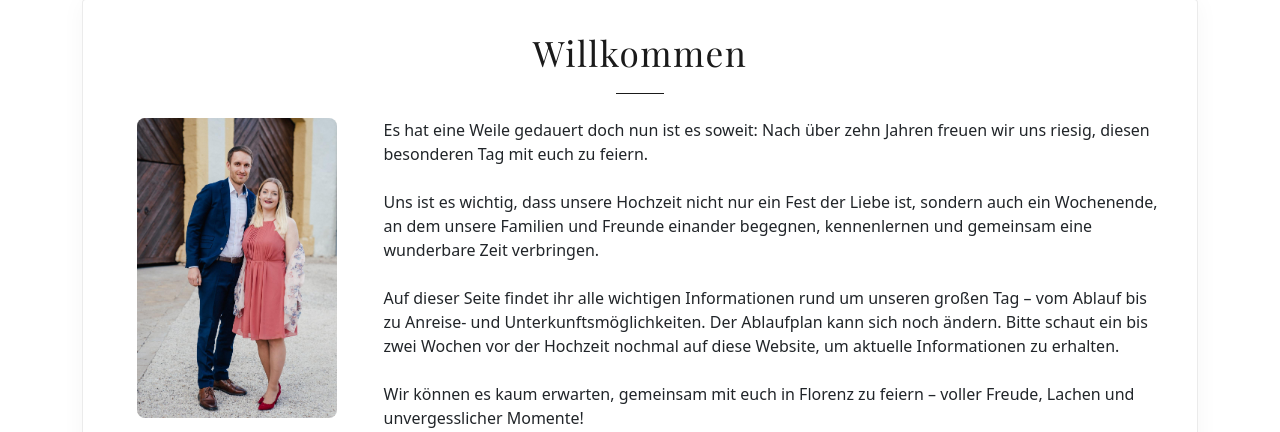
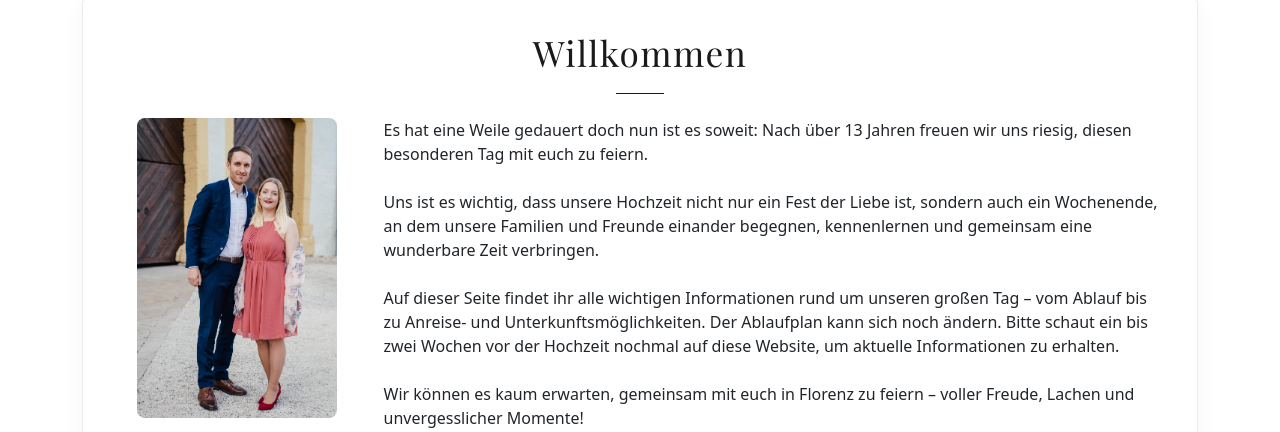
Before and after one commit to fredigee/hochzeit-website, a Flask app: page / in a window 1280 px wide. Shown: the part 432-864 px from the top of the page. Run offline with Flask 3, Linux system fonts and the light colour scheme; a user stored in the database is signed in; some libraries are stand-ins or nearby versions.

Commit message:
Update relationship duration from ten to 13 years
Co-Authored-By: Claude Sonnet 4.6 <noreply@anthropic.com>

```diff
--- a/templates/index.html
+++ b/templates/index.html
@@ -66,7 +66,7 @@
                 </div>
                 <div class="col-lg-9 col-md-12">
                     <div class="story-content">
-                        <p>Es hat eine Weile gedauert doch nun ist es soweit: Nach über zehn Jahren freuen wir uns riesig, diesen besonderen Tag mit euch zu feiern.<br><br>
+                        <p>Es hat eine Weile gedauert doch nun ist es soweit: Nach über 13 Jahren freuen wir uns riesig, diesen besonderen Tag mit euch zu feiern.<br><br>
                         Uns ist es wichtig, dass unsere Hochzeit nicht nur ein Fest der Liebe ist, sondern auch ein Wochenende, an dem unsere Familien und Freunde einander begegnen, kennenlernen und gemeinsam eine wunderbare Zeit verbringen.<br><br>
                         Auf dieser Seite findet ihr alle wichtigen Informationen rund um unseren großen Tag – vom Ablauf bis zu Anreise- und Unterkunftsmöglichkeiten.
                         Der Ablaufplan kann sich noch ändern. Bitte schaut ein bis zwei Wochen vor der Hochzeit nochmal auf diese Website, um aktuelle Informationen zu erhalten.<br><br>
```
